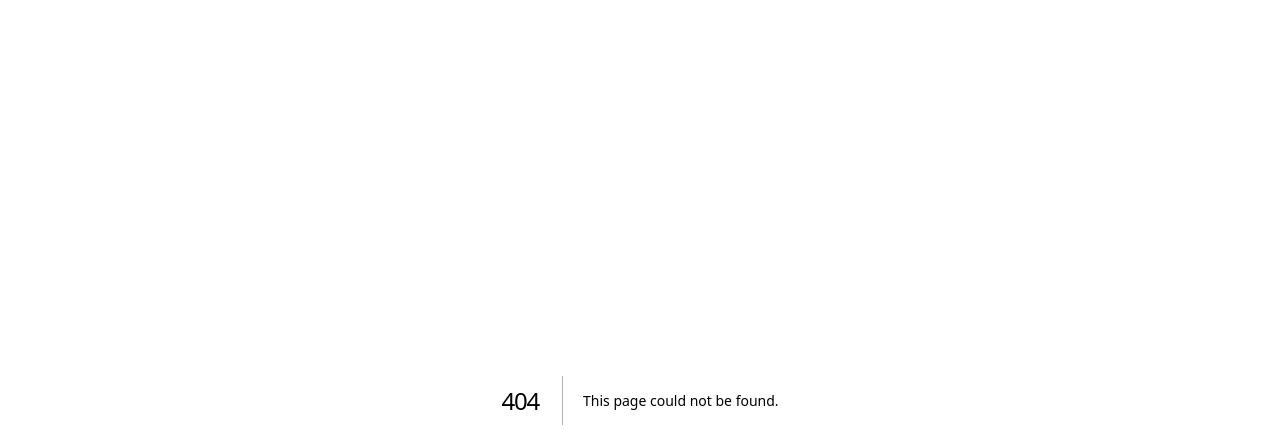
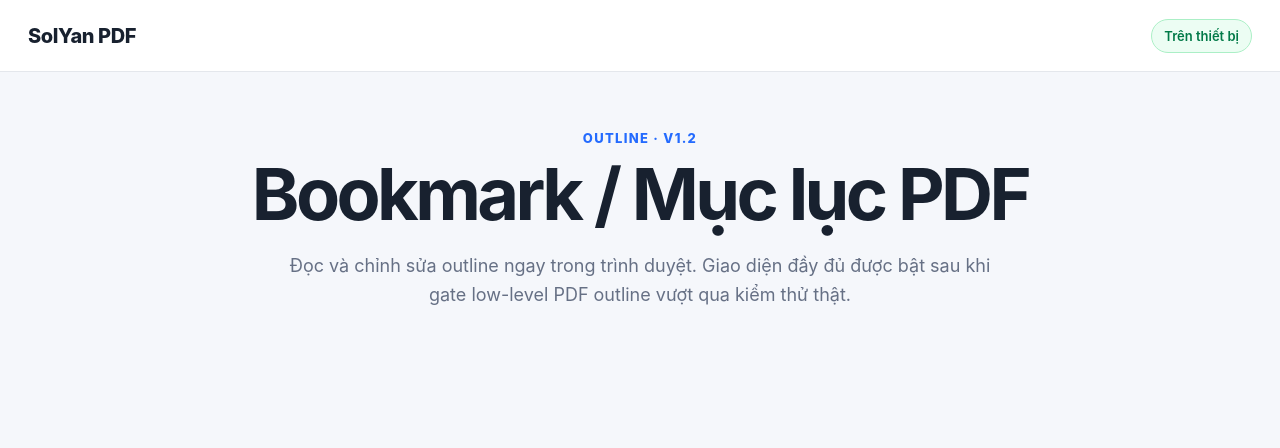
Before and after one commit to solyan842/SolYan-PDF, a Next.js app in the folder frontend/: page /bookmarks in a window 1280 px wide. Before the commit this address had no page. Shown: the top 448 px of the page. Built offline with nearby package versions, Linux system fonts and the light colour scheme.

Commit message:
feat: add initial bookmark editor route shell

```diff
--- /dev/null
+++ b/frontend/app/bookmarks/page.tsx
@@ -0,0 +1,12 @@
+'use client';
+
+export default function BookmarksPage() {
+  return <main className="shell">
+    <header className="topbar"><a className="brand" href="/">SolYan PDF</a><div className="privacy-pill">Trên thiết bị</div></header>
+    <section className="hero compact-hero">
+      <p className="eyebrow">OUTLINE · V1.2</p>
+      <h1>Bookmark / Mục lục PDF</h1>
+      <p className="subtitle">Đọc và chỉnh sửa outline ngay trong trình duyệt. Giao diện đầy đủ được bật sau khi gate low-level PDF outline vượt qua kiểm thử thật.</p>
+    </section>
+  </main>;
+}
```
